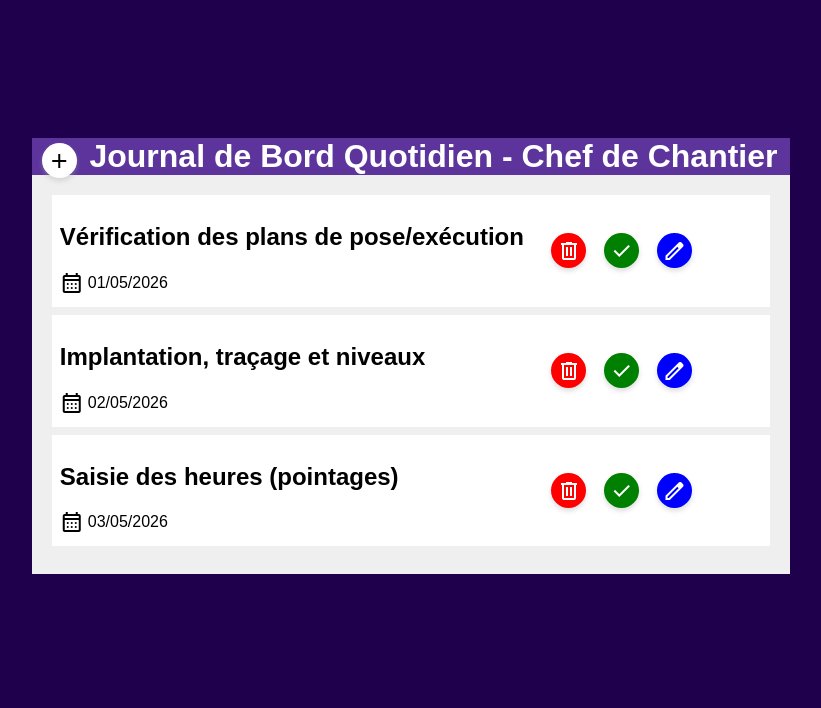
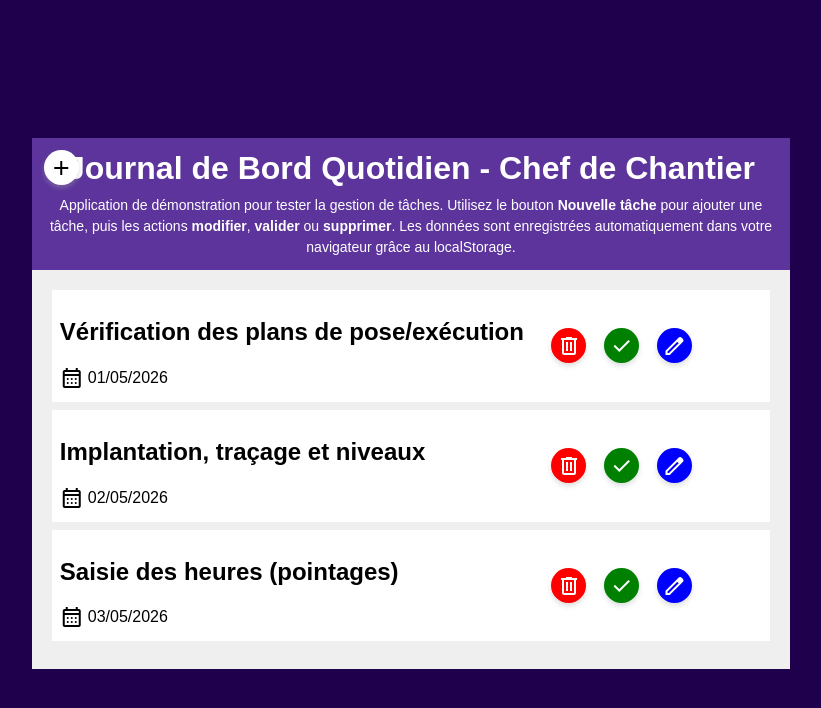
Before and after one commit to AbdelkarimKam/Daily-site-journal, a plain HTML site: page index.html in a window 1280 px wide. Shown: the whole page, without its empty margins (229-1050 px from the left). Drawn offline with nearby package versions, Linux system fonts and the light colour scheme; a web font is replaced by a local one.

Commit message:
Améliorer l’en-tête et repositionner le bouton Nouvelle tâche

```diff
--- a/index.html
+++ b/index.html
@@ -1,5 +1,5 @@
 <!DOCTYPE html>
-<html lang="en">
+<html lang="fr">
 
 <head>
     <meta charset="UTF-8">
@@ -72,12 +72,21 @@
             <div class="tasks-table">
 
                 <!-- HEADER -->
-                <div style="width: 100%;  text-align: center; background: rgb(92, 52, 155); color: white;">
-                    <h1 style="display: inline;">Journal de Bord Quotidien - Chef de Chantier</h1>
+                <div style="width: 100%; text-align: center; background: rgb(92, 52, 155); color: white; position: relative; padding: 12px 0;">
                     <button id="add-button" class="circular"
-                        style="float: left; background: white; margin-left: 10px; margin-top: 5px; ">
+                        style="position: absolute; top: 12px; left: 12px; background: white;">
                         <span class="material-symbols-outlined">add</span>
                     </button>
+
+                    <h1 style="margin: 0;">Journal de Bord Quotidien - Chef de Chantier</h1>
+
+                    <p style="margin: 8px 12px 0; font-size: 14px; line-height: 1.5;">
+                        Application de démonstration pour tester la gestion de tâches.
+                        Utilisez le bouton <strong>Nouvelle tâche</strong> pour ajouter une tâche,
+                        puis les actions <strong>modifier</strong>, <strong>valider</strong> ou
+                        <strong>supprimer</strong>. Les données sont enregistrées automatiquement
+                        dans votre navigateur grâce au localStorage.
+                    </p>
                 </div>
                 <!--// HEADER //-->
 
```
